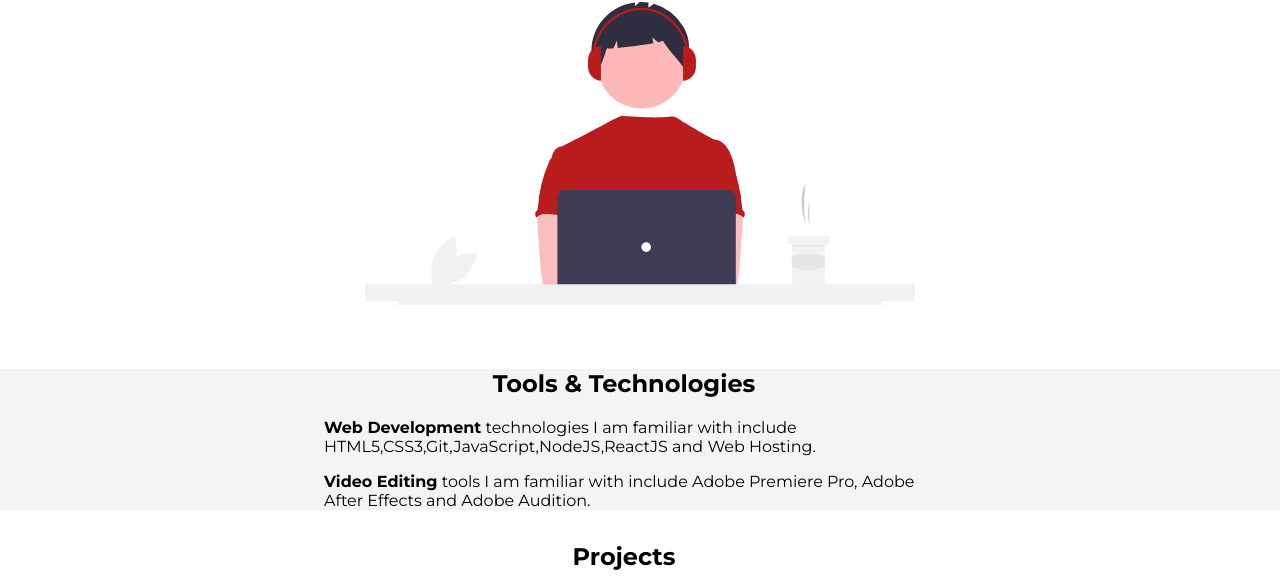
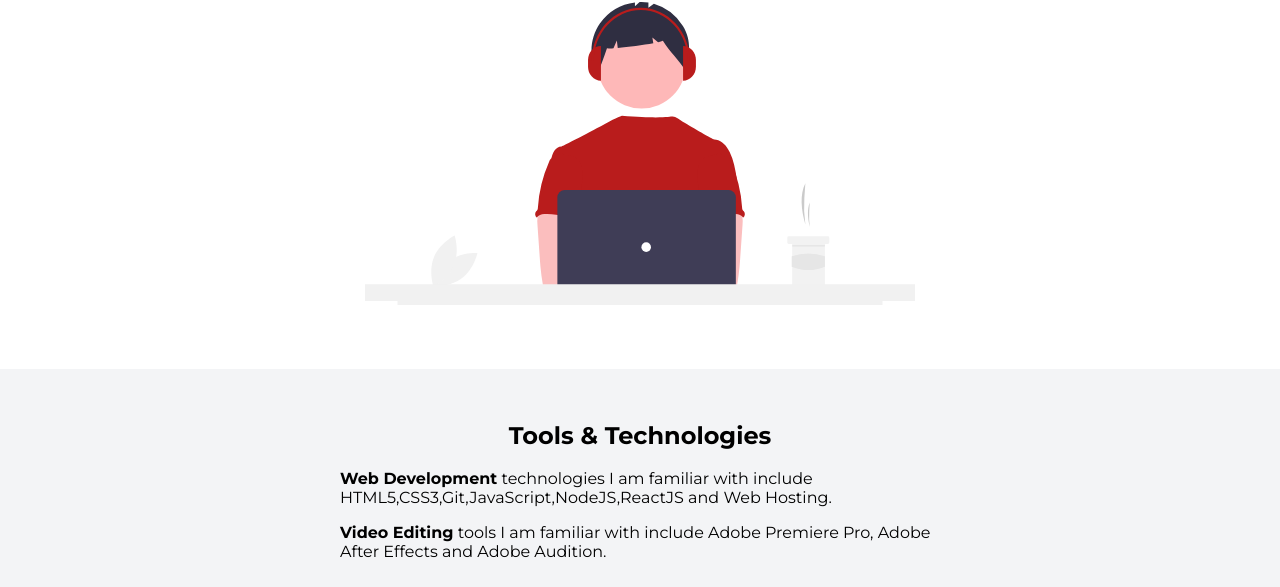
Before and after one commit to achalkamboj/Achal-KAmboj-Site, a plain HTML site: page index.html in a window 1280 px wide. Shown: the part 356-943 px from the top of the page. Drawn offline with Linux system fonts and the light colour scheme.

Commit message:
style: changed padding of section

```diff
--- a/styles.css
+++ b/styles.css
@@ -121,7 +121,7 @@ hr{
 }
 
 .section {
-    padding-right: 2rem;
+    padding: 2rem;
 }
 
 
```
